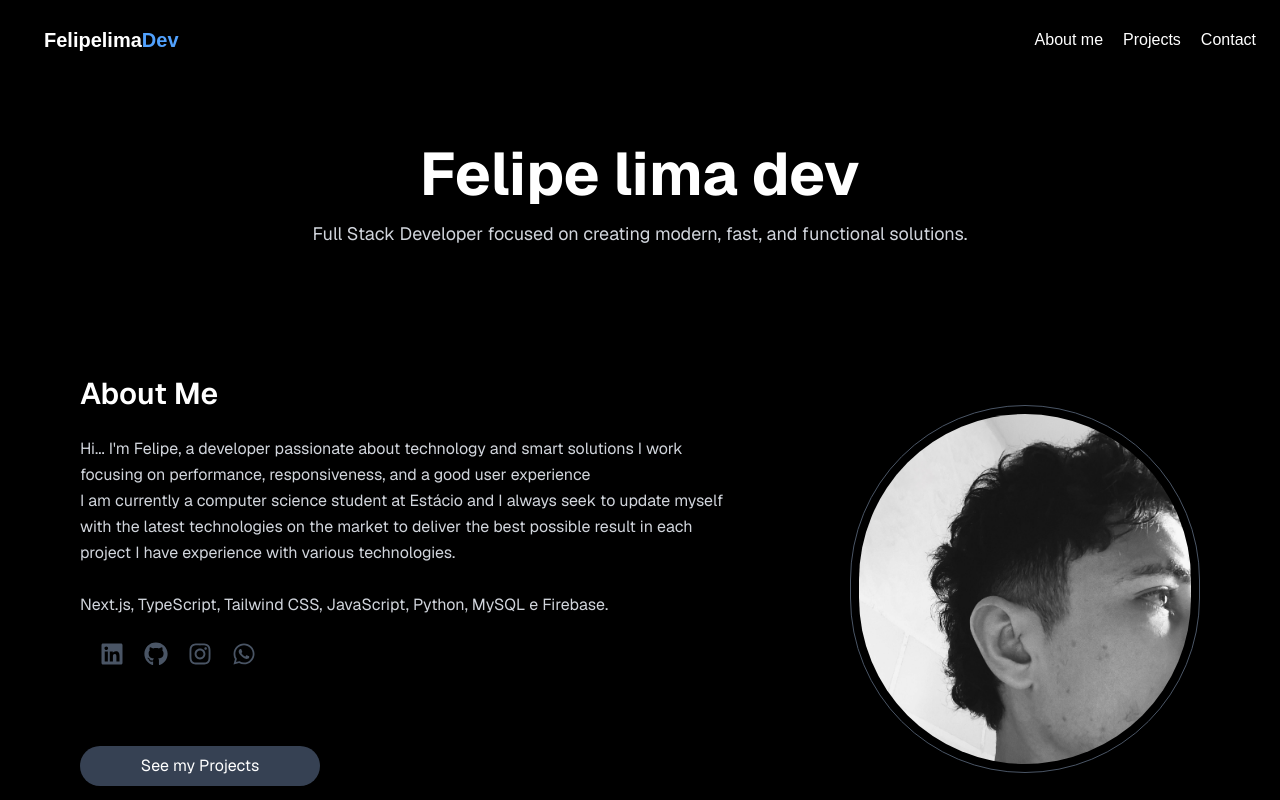
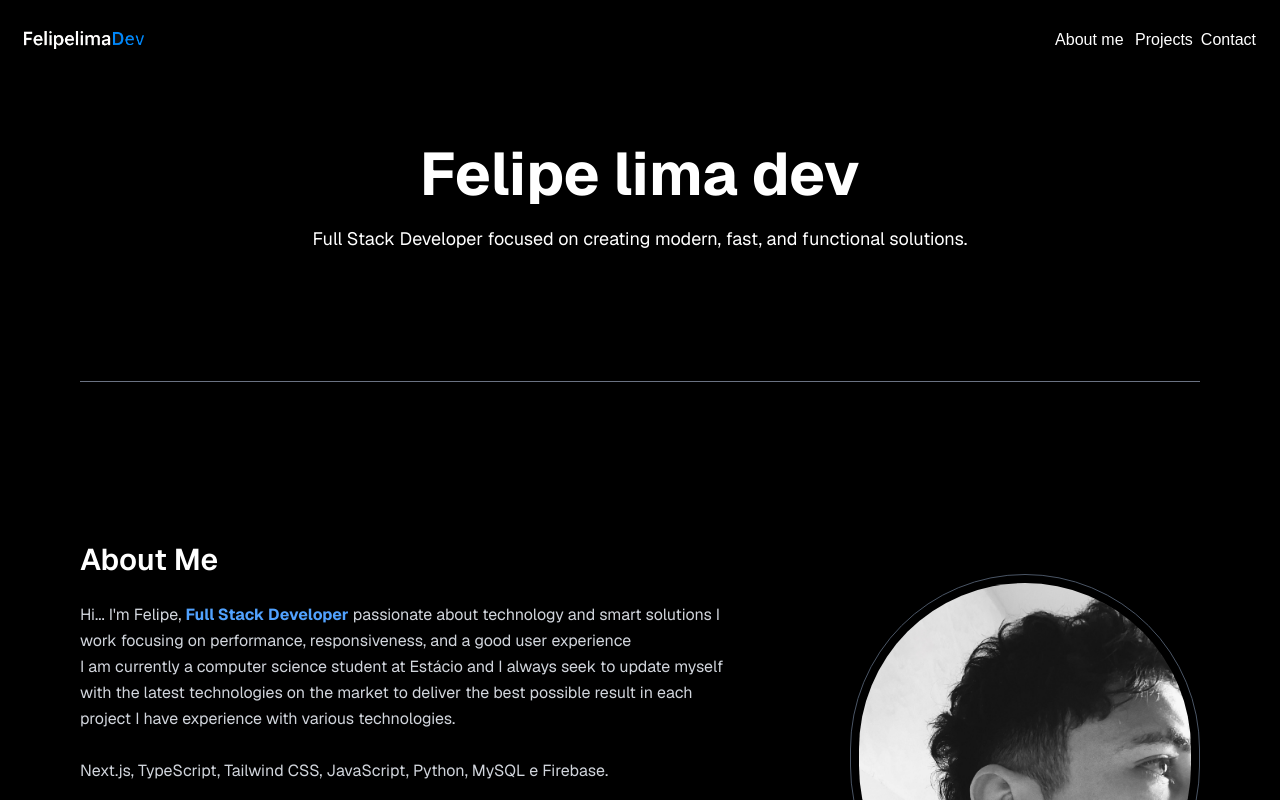
Before and after one commit to felipelima-Ti/portifolio, a Next.js app: page / in a window 1280 px wide. Shown: the top 800 px of the page. Built offline with nearby package versions, Linux system fonts and the light colour scheme.

Commit message:
update layout

```diff
--- /dev/null
+++ b/src/app/hooks/typewriter.jsx
@@ -0,0 +1,32 @@
+"use client";
+import React, { useEffect, useState } from "react";
+
+export default function Typewriter({
+  text = "",
+  speed = 50,
+  className = ""
+}) {
+  const [displayedText, setDisplayedText] = useState("");
+  useEffect(() => {
+    let i = 0;
+    const interval = setInterval(() => {
+      setDisplayedText(text.slice(0, i));
+      i++;
+      if (i > text.length) clearInterval(interval);
+    }, speed);
+    return () => clearInterval(interval);
+  }, [text, speed]);
+
+  return (
+    <p
+      className={`font-sans
+        text-lg
+        leading-relaxed
+        break-words
+        ${className}
+      `}
+    >
+      {displayedText}
+    </p>
+  );
+}
--- a/src/app/page.jsx
+++ b/src/app/page.jsx
@@ -8,6 +8,7 @@ import Image from "next/image";
 import { useReveal } from "@/app/hooks/useReveal";
 import Link from "next/link";
 import { FaGithub, FaLinkedin, FaInstagram, FaWhatsapp } from "react-icons/fa";
+import Typewriter from "./hooks/typewriter";
 
 export default function Portfolio() {
   function AnimatedBar({ percent }) {
@@ -21,6 +22,7 @@ export default function Portfolio() {
       />
     );
   }
+
   const [form, setForm] = useState({ name: "", email: "", message: "" });
   const revealRef = useReveal();
   const handleChange = (e) => {
@@ -70,9 +72,9 @@ export default function Portfolio() {
   return (
     <div className="bg-black text-white min-h-screen">
        <header className="fixed top-0 left-0 w-full bg-black text-white h-20 z-50 flex items-center justify-between px-6">
-        <h1 className="text-xl ml-5"><b className="">Felipelima</b><b className=" font-semibold text-blue-400">Dev</b></h1>
-        <nav className="flex gap-5">
-          <Link className="text-white" href="#sobre">About me</Link>
+        <Image src="/back.png" alt="Logo" width={120} height={100} className=""/>
+        <nav className="flex gap-2">
+          <Link className="text-white w-18 ml-2" href="#sobre">About me</Link>
           <Link className="text-white" href="#projects">Projects</Link>
           <Link className="text-white" href="#contato">Contact</Link>
 
@@ -92,18 +94,20 @@ export default function Portfolio() {
           >
             Felipe lima dev
           </motion.h1>
-          <motion.p
-            initial={{ opacity: 0 }}
-            animate={{ opacity: 1 }}
-            transition={{ delay: 0.2, duration: 0.7 }}
-            className="text-gray-300 mt-4 text-lg"
-          >
-            Full Stack Developer focused on creating modern, fast, and functional solutions.
-          </motion.p>
+
+
+           <Typewriter
+        text="Full Stack Developer focused on creating modern, fast, and functional solutions."
+        speed={20} // opcional
+        className="flex flex-col mt-5"
+      />
         </section>
+        <section id="sobre" className="items-center">
+          <motion.hr className="mb-40 border-gray-500" variants={fadeSlide} initial="hidden"whileInView="show"viewport={{once:true}}></motion.hr>
+          <div className="max-w-7xl mx-auto flex flex-col md:flex-row items-center gap-30">
 
         {/* SOBRE MIM */}
-        <section id="sobre" className="max-w-6xl mx-auto flex flex-col md:flex-row items-center gap-30">
+
           <div className="flex-1">
             <motion.h2
               variants={fadeSlide}
@@ -121,23 +125,23 @@ export default function Portfolio() {
               whileInView="show"
               viewport={{ once: true }}
               className="text-gray-300 leading-relaxed mb-6">
-              Hi... I'm Felipe, a developer passionate about technology and smart solutions
+              Hi... I'm Felipe, <b className="text-blue-400">Full Stack Developer</b> passionate about technology and smart solutions
               I work focusing on performance, responsiveness, and a good user experience
               <br></br>I am currently a computer science student at Estácio and I always seek to update myself with the latest technologies on the market to deliver the best possible result in each project
               I have experience with various technologies.<br></br><br></br>Next.js, TypeScript, Tailwind CSS, JavaScript, Python, MySQL e Firebase.<br></br>
             </motion.p>
               <motion.div variants={fadeSlide} initial="hidden"whileInView="show" viewport={{once:true}} className="flex m-5 mb-10">
               <a href="https://www.linkedin.com/in/felipe-de-lima-belisario/" className="text-white hover:underline">
-              <FaLinkedin size={24} className="text-gray-600 hover:text-white" />
+              <FaLinkedin size={28} className="text-gray-600 hover:text-white" />
             </a><br></br>
             <a href="https://github.com/felipelima-Ti" className="pl-5 hover:underline">
-              <FaGithub size={24} className="text-gray-600 hover:underline hover:text-white" />
+              <FaGithub size={28} className="text-gray-600 hover:underline hover:text-white" />
             </a><br></br>
             <a href="https://www.instagram.com/felipelimahbl" className="text-pink-400 hover:underline pl-5">
-              <FaInstagram size={24} className="text-gray-600 hover:text-white" />
+              <FaInstagram size={28} className="text-gray-600 hover:text-white" />
             </a><br></br>
             <a href="https://wa.me/5532988934044" className="text-green-400 hover:underline pl-5">
-              <FaWhatsapp size={24} className="text-gray-600 hover:text-white" />
+              <FaWhatsapp size={28} className="text-gray-600 hover:text-white" />
             </a>
             </motion.div>
             <motion.div
@@ -167,6 +171,7 @@ export default function Portfolio() {
               className=" p-2 rounded-full shadow-lg border border-gray-600 translate-y-2 transtion-all duration-1000"
             />
           </motion.div>
+          </div>
         </section>
         <motion.div
           initial={{ opacity: 0 }}
@@ -187,9 +192,10 @@ export default function Portfolio() {
             )
           )}
         </motion.div>
-        <hr className="w-full border-t border-gray-500" />
         {/* SENIORIDADE */}
-        <section id="senioridade" className="max-w-4xl mx-auto">
+        <section id="senioridade" className="">
+          <hr className=" mb-40 w-full border-t border-gray-500" />
+          <div className="max-w-7xl mx-auto">
           <motion.h2
             variants={fadeSlide}
             initial="hidden"
@@ -240,10 +246,12 @@ export default function Portfolio() {
               </motion.div>
             ))}
           </div>
+          </div>
         </section>
 
         {/* PROJETOS */}
         <section id="projects" className="py-10">
+          <hr className="mb-40 border-gray-500"></hr>
           <h2 className="text-4xl font-bold mb-10 text-center">Projects</h2>
           <div className="grid grid-cols-1 md:grid-cols-3 gap-2">
             <div className="bg-black/40 rounded-2xl p-6 shadow-xl border border-white/20 flex flex-col">
@@ -265,7 +273,6 @@ export default function Portfolio() {
               </a>
             </div>
 
-
             <div className="bg-black/40 rounded-2xl p-6 shadow-xl border border-white/20 flex flex-col h-full">
               <img src="/port4.png" alt="Projeto 2" className="rounded-xl w-full h-70 object-cover mb-4" />
               <h3 className="text-2xl font-semibold mb-2">Help desk for companies</h3>
@@ -283,7 +290,6 @@ export default function Portfolio() {
                 Access
               </a>
             </div>
-
 
             <div className="bg-black/40 rounded-2xl p-6 shadow-xl border border-white/20 flex flex-col h-full">
               <img src="/port3.png" alt="Projeto 3" className="rounded-xl w-full h-70 object-cover mb-4" />
@@ -305,10 +311,9 @@ export default function Portfolio() {
         </section>
         <hr className="w-full border-t border-gray-500"></hr>
 
-
         {/* CONTATO */}
-        <section id="contato" className="max-w-5xl mx-auto">
-          <p className="text-center text-3xl font-bold mb-20">Get in Touch</p>
+        <section id="contato" className="max-w-6xl mx-auto">
+          <p className="text-center text-3xl font-bold mb-20">Send me a message</p>
           <div className="grid grid-cols-1 sm:grid-cols-2 md:grid-cols-2 lg:grid-cols-2 gap-4 justify-start">
           <motion.h2
             variants={fadeSlide}
@@ -317,12 +322,11 @@ export default function Portfolio() {
             viewport={{ once: true }}
             className="text-3xl  mb-10"
           >
-              <p className="text-xl">Contact for my</p>
-               <p className="text-sm mt-10">Email: Felipelima1114@gmail.com</p>
-                <p className="text-sm">Telephone: +32988934044</p>
+              <p className="text-xl mt-5">Contact me for</p>
+               <p className="text-sm mt-10 text-gray-500">Email: Felipelima1114@gmail.com</p>
+                <p className="text-sm text-gray-500">Telephone: +32988934044</p>
                 <br></br>
                 <p className="text-xl">Redes sociais</p>
-
 
            <div className="flex mt-2 mb-10 flex ">
             <a href="https://www.linkedin.com/in/felipe-de-lima-belisario/" className="text-blue-400 hover:underline flex flex-col items-start text-sm">Linkedin
@@ -345,7 +349,7 @@ export default function Portfolio() {
             whileInView="show"
             viewport={{ once: true }}
           className="">
-            <p className="ml-5">Give-me a message i'm response you in 24 hours</p>
+            <p className="ml-5">Send me a message and I will reply within 24 hours</p>
             <br></br>
           <form onSubmit={handleSubmit} className=" space-y-6">
             <input
@@ -382,7 +386,9 @@ export default function Portfolio() {
             </button>
           </form>
           </motion.div>
+          <div className="mb-10"></div>
           </div>
+
         </section>
       </main>
     </div>
```
Also changed, not shown: public/back.png (added).
